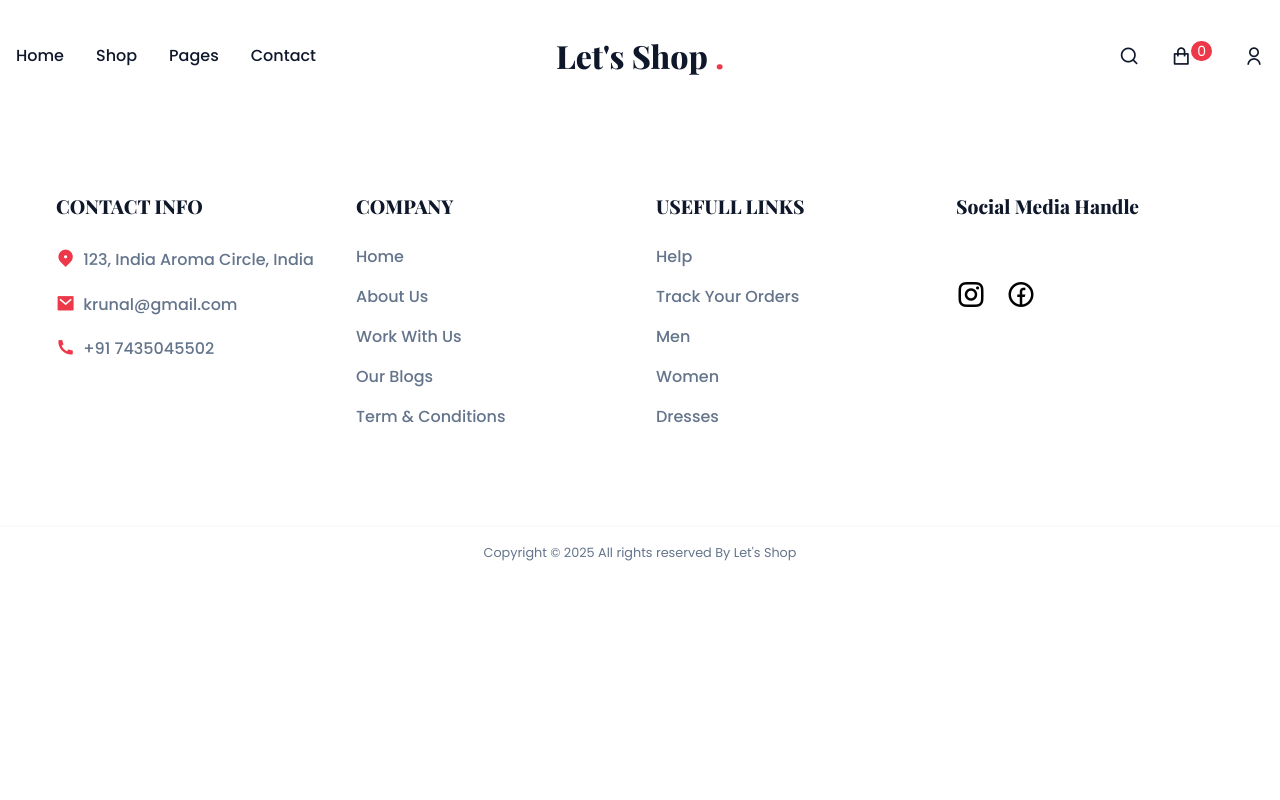
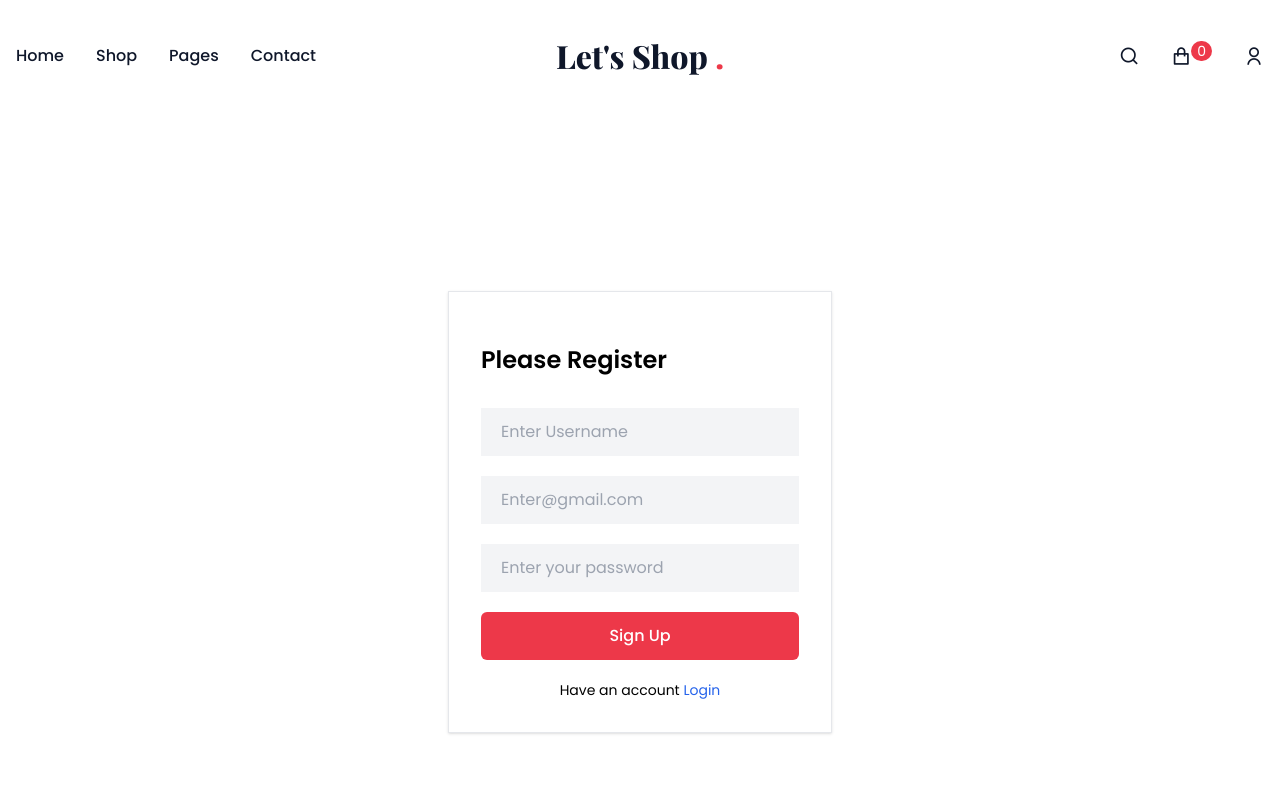
Before and after one commit to krunal-ar-panhal/md-ai-frontend, a React (Vite) app: page /signup in a window 1280 px wide. Shown: the top 800 px of the page. Built offline with nearby package versions, Linux system fonts and the light colour scheme.

Commit message:
login or signup page ka ui ready kiya

```diff
--- a/src/App.jsx
+++ b/src/App.jsx
@@ -9,6 +9,8 @@ import CategoryPage from "./Pages/CategoryPage";
 import Search from "./Pages/Search";
 import ShopPage from "./Pages/ShopPage";
 import SignleProduct from "./Pages/SignleProduct";
+import Login from "./Pages/Login";
+import Signup from "./Pages/Signup";
 
 const App = () => {
   return (
@@ -22,6 +24,8 @@ const App = () => {
           <Route path="/search" element={<Search />} />
           <Route path="/shop" element={<ShopPage />} />
           <Route path="/shop/:id" element={<SignleProduct />} />
+          <Route path="/login" element={<Login />} />
+          <Route path="/signup" element={<Signup />} />
         </Routes>
       <Footer/>
       </BrowserRouter>
--- /dev/null
+++ b/src/Pages/Login.jsx
@@ -0,0 +1,39 @@
+import React, { useState } from 'react'
+import { Link } from 'react-router-dom'
+
+const Login = () => {
+
+    const [message , setMessage] = useState("")
+    const [email , setEmail] = useState("")
+    const [password , setPassword] = useState("")
+
+    const handleLogin = async (e) => {
+        e.preventDefault()
+        const data = {
+            email, password
+        }
+        console.log(data);
+
+    }
+
+  return (
+    <section className='h-screen flex items-center justify-center'>
+        <div className='max-w-sm border shadow bg-white mx-auto p-8'>
+            <h2 className='text-2xl font-semibold pt-5'>Please Login</h2>
+            <form onSubmit={handleLogin} className='space-y-5 max-w-sm mx-auto pt-8'>
+                <input type="email" name='email' id='email' placeholder='Enter@gmail.com' required  onChange={(e) => setEmail(e.target.value)} className='w-full bg-gray-100 focus:outline-none px-5 py-3'/>
+                <input type="password" name='password' id='password' placeholder='Enter your password'  onChange={(e) => setPassword(e.target.value)} required  className='w-full bg-gray-100 focus:outline-none px-5 py-3'/>
+                {
+                    message && <p>{message}</p>
+                }
+
+                <button className='w-full mt-5 bg-primary text-white hover:bg-indigo-500 font-medium py-3 rounded-md'>Log In</button>
+
+                <p className='my-5 text-sm text-center'>Don't have an account <Link to='/signup' className='text-blue-600 hover:font-bold hover:underline cursor-pointer'>Signup</Link></p>
+            </form>
+        </div>
+    </section>
+  )
+}
+
+export default Login
--- /dev/null
+++ b/src/Pages/Signup.jsx
@@ -0,0 +1,42 @@
+import React, { useState } from 'react'
+import { Link } from 'react-router-dom'
+
+const Signup = () => {
+
+    const [message , setMessage] = useState("")
+    const [username , setUsername] = useState("")
+    const [email , setEmail] = useState("")
+    const [password , setPassword] = useState("")
+
+    const handleSignup = async (e) => {
+        e.preventDefault()
+        const data = {
+            email, password, username
+        }
+        console.log(data);
+
+    }
+
+  return (
+    <section className='h-screen flex items-center justify-center'>
+        <div className='max-w-sm border shadow bg-white mx-auto p-8'>
+            <h2 className='text-2xl font-semibold pt-5'>Please Register</h2>
+            <form onSubmit={handleSignup} className='space-y-5 max-w-sm mx-auto pt-8'>
+            <input type="text" name='username' id='username' placeholder='Enter Username' required  onChange={(e) => setUsername(e.target.value)} className='w-full bg-gray-100 focus:outline-none px-5 py-3'/>
+
+                <input type="email" name='email' id='email' placeholder='Enter@gmail.com' required  onChange={(e) => setEmail(e.target.value)} className='w-full bg-gray-100 focus:outline-none px-5 py-3'/>
+                <input type="password" name='password' id='password' placeholder='Enter your password'  onChange={(e) => setPassword(e.target.value)} required  className='w-full bg-gray-100 focus:outline-none px-5 py-3'/>
+                {
+                    message && <p>{message}</p>
+                }
+
+                <button className='w-full mt-5 bg-primary text-white hover:bg-indigo-500 font-medium py-3 rounded-md'>Sign Up</button>
+
+                <p className='my-5 text-sm text-center'>Have an account <Link to='/login' className='text-blue-600 hover:font-bold hover:underline cursor-pointer'>Login</Link ></p>
+            </form>
+        </div>
+    </section>
+  )
+}
+
+export default Signup
```
